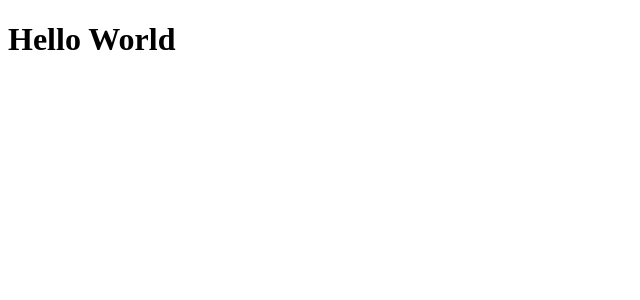
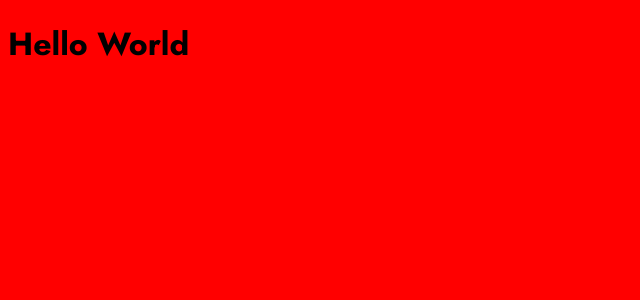
Before and after one commit to konradczarny02/feedback-app, a React (Create React App) app: page / in a window 1280 px wide. Shown: the top 300 px of the page, without its empty margins (0-640 px from the left). Built offline with nearby package versions, Linux system fonts and the light colour scheme.

Commit message:
added styled components and created GlobalStyles

```diff
--- a/public/index.html
+++ b/public/index.html
@@ -3,6 +3,9 @@
   <head>
     <meta charset="utf-8" />
     <link rel="icon" href="%PUBLIC_URL%/favicon.ico" />
+    <link rel="preconnect" href="https://fonts.googleapis.com">
+    <link rel="preconnect" href="https://fonts.gstatic.com" crossorigin>
+    <link href="https://fonts.googleapis.com/css2?family=Jost:wght@400;600;700&display=swap" rel="stylesheet">
     <meta name="viewport" content="width=device-width, initial-scale=1" />
     <meta name="theme-color" content="#000000" />
     <meta
--- a/src/App.tsx
+++ b/src/App.tsx
@@ -1,9 +1,13 @@
 import React from 'react';
-
-console.log('hi');
+import { GlobalStyles } from './assets/styles/GlobalStyles';
 
 const App = () => {
-  return <h1>Hello World</h1>;
+  return (
+    <>
+      <GlobalStyles />
+      <h1>Hello World</h1>
+    </>
+  );
 };
 
 export default App;
--- /dev/null
+++ b/src/assets/styles/GlobalStyles.js
@@ -0,0 +1,23 @@
+import { createGlobalStyle } from 'styled-components';
+
+export const GlobalStyles = createGlobalStyle`
+
+  html {
+    box-sizing: border-box;
+  }
+
+  *, *::after, *::before {
+    box-sizing: inherit;
+  }
+
+  body {
+    font-family: 'Jost', sans-serif;
+    background-color: red;
+    width: 100%;
+    min-height: 100vh;
+  }
+
+  a, input, button, textarea {
+    font-family: 'Jost', sans-serif;
+  }
+`;
--- /dev/null
+++ b/src/assets/styles/theme.ts
@@ -0,0 +1,15 @@
+interface colorsInterface {
+  red: string;
+  blue: string;
+}
+
+interface themeInterface {
+  colors: colorsInterface;
+}
+
+export const theme: themeInterface = {
+  colors: {
+    red: 'red',
+    blue: 'blue',
+  },
+};
```
Also changed, not shown: package.json (+8 -0 lines), 2 other files (tests, documents, lock files or other folders).
